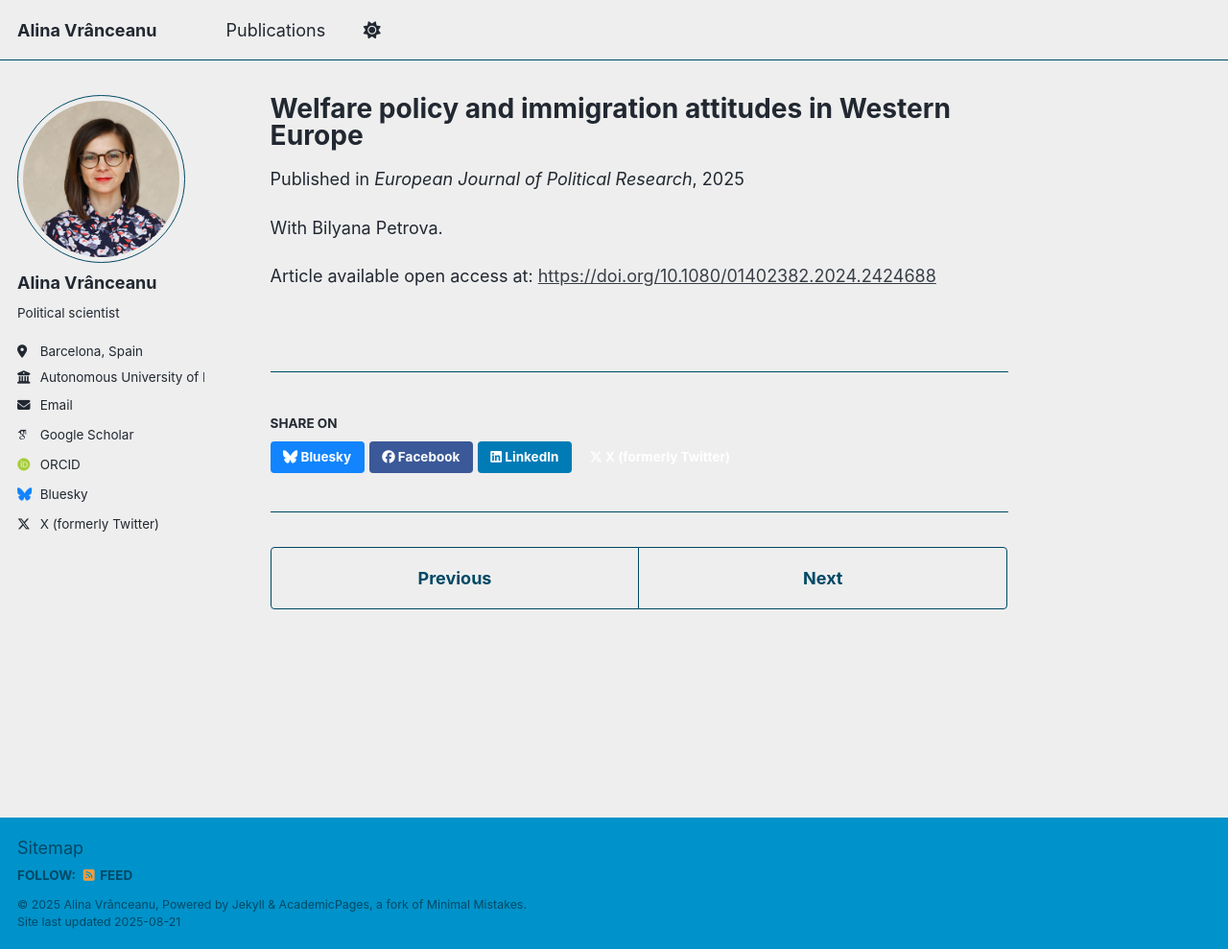
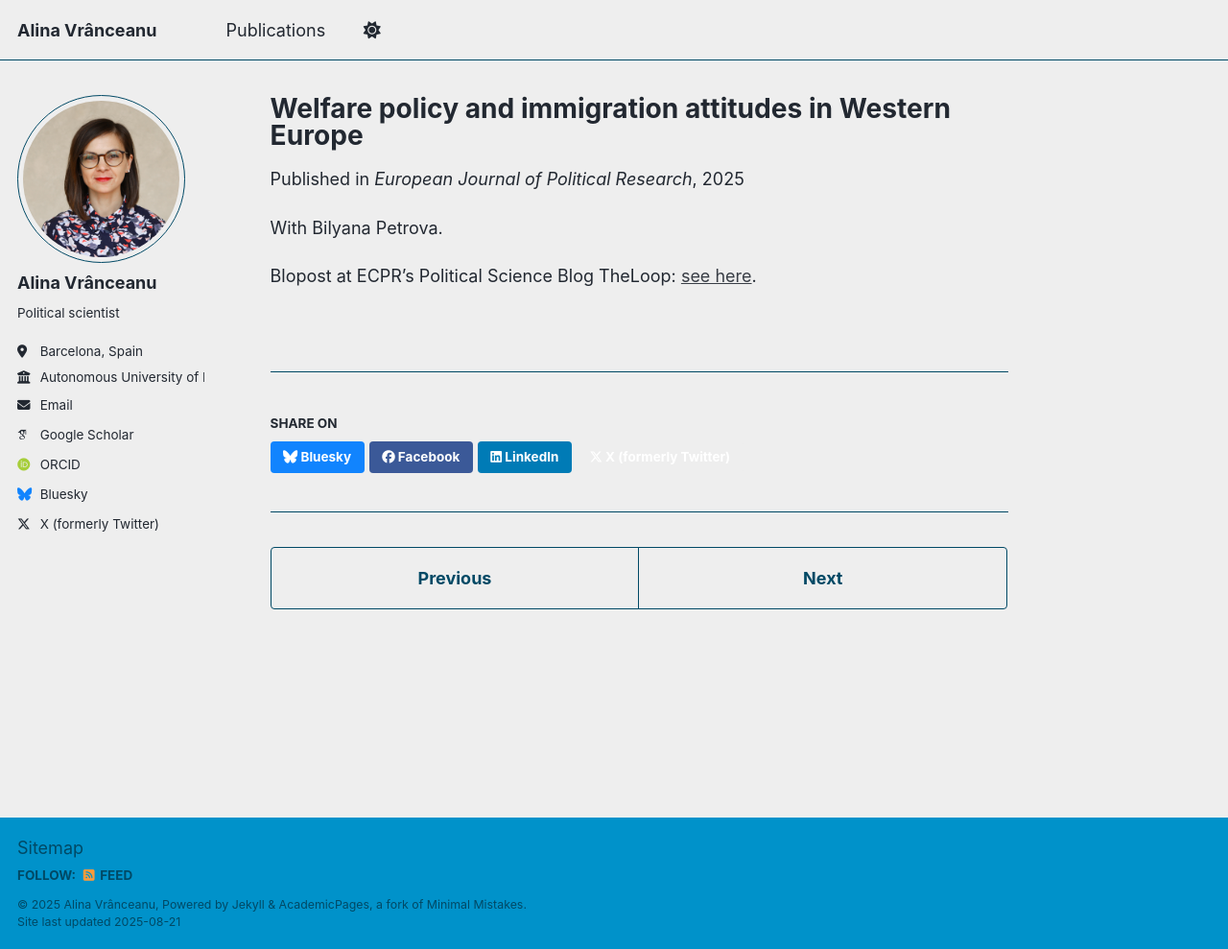
Before and after one commit to alinavranceanu/alinavranceanu.github.io, a Jekyll site: the page built from _publications/2025-vranceanu-and-petrova.md, in a window 1280 px wide and 989 px high. Shown: the whole window at 96% size. Built offline with Jekyll 4.4.1, drawn with Linux system fonts in a browser that asks for light colours; some web fonts are replaced; a script that is not in the unit is left out.

Commit message:
Update 2025-vranceanu-and-petrova.md

```diff
--- a/_publications/2025-vranceanu-and-petrova.md
+++ b/_publications/2025-vranceanu-and-petrova.md
@@ -5,8 +5,9 @@ category: manuscripts
 permalink: /publication/2025-vranceanu-and-petrova
 date: 2025-03-09
 venue: 'European Journal of Political Research'
+paperurl: 'https://ejpr.onlinelibrary.wiley.com/doi/epdf/10.1111/1475-6765.70006'
 ---
 
 With Bilyana Petrova.
 
-Article available open access at: [https://doi.org/10.1080/01402382.2024.2424688](https://doi.org/10.1111/1475-6765.70006)
+Blopost at ECPR’s Political Science Blog TheLoop: [see here](https://theloop.ecpr.eu/how-welfare-policy-affects-immigration-attitudes/).
```
